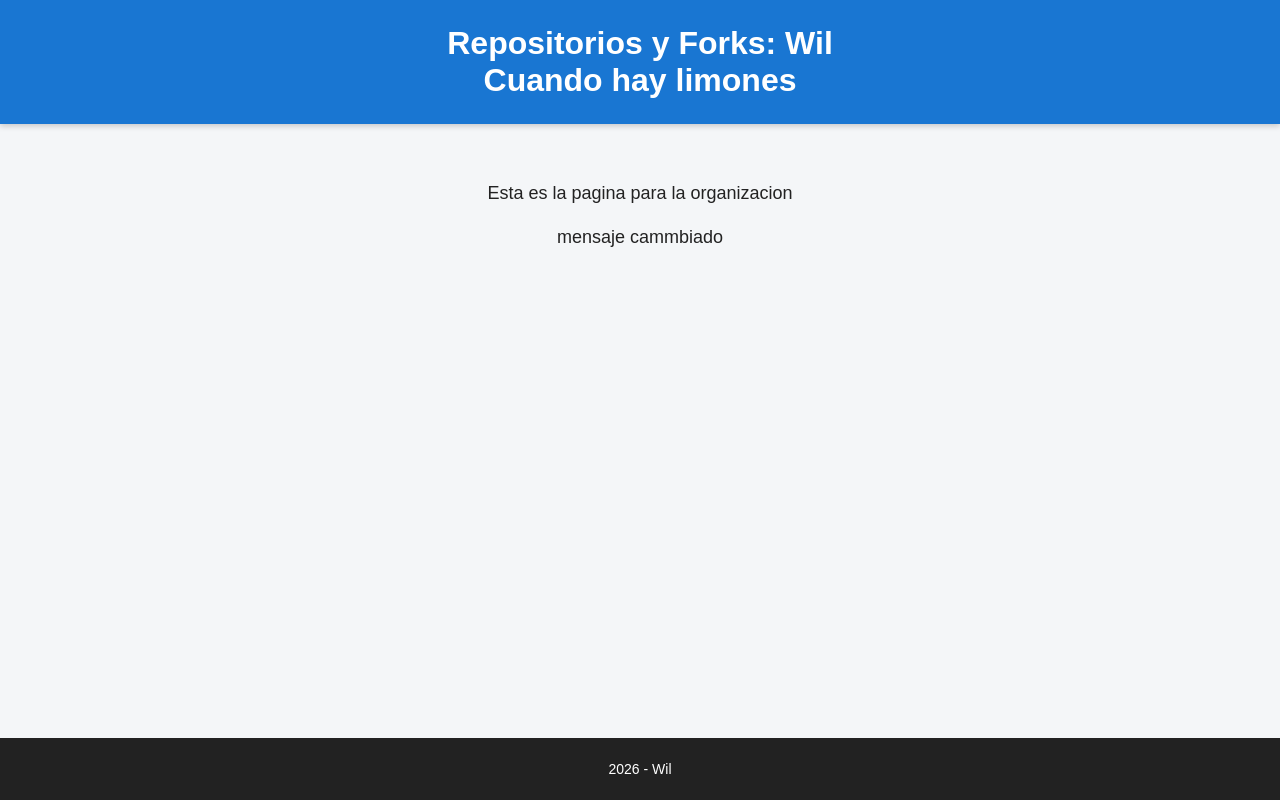
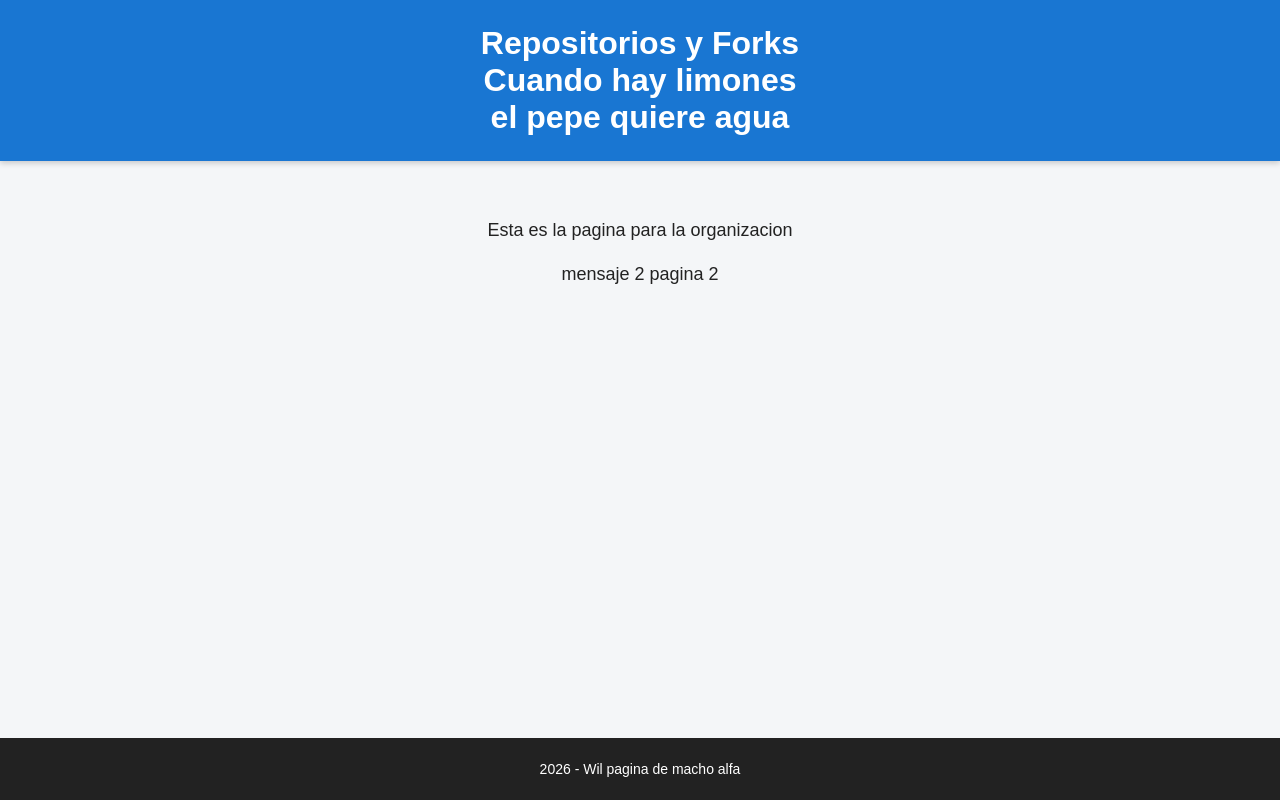
Before and after one commit to Fall31/wil-fork, a React (Vite) app: page / in a window 1280 px wide. Built offline with nearby package versions, Linux system fonts and the light colour scheme.

Commit message:
Update header and footer content in App component

```diff
--- a/src/App.jsx
+++ b/src/App.jsx
@@ -4,8 +4,9 @@ function App() {
   return (
     <div className="pagina">
       <header>
-        <h1>Repositorios y Forks: Wil</h1>
+        <h1>Repositorios y Forks</h1>
         <h1>Cuando hay limones</h1>
+        <h1>el pepe quiere agua</h1>
       </header>
 
       <main>
@@ -13,13 +14,16 @@ function App() {
           Esta es la pagina para la organizacion
         </p>
         <p>
-          mensaje cammbiado
+          mensaje 2
+          pagina 2
         </p>
       </main>
+
 
       <footer>
         <p>
           2026 - Wil
+          pagina de macho alfa
         </p>
       </footer>
     </div>
```
